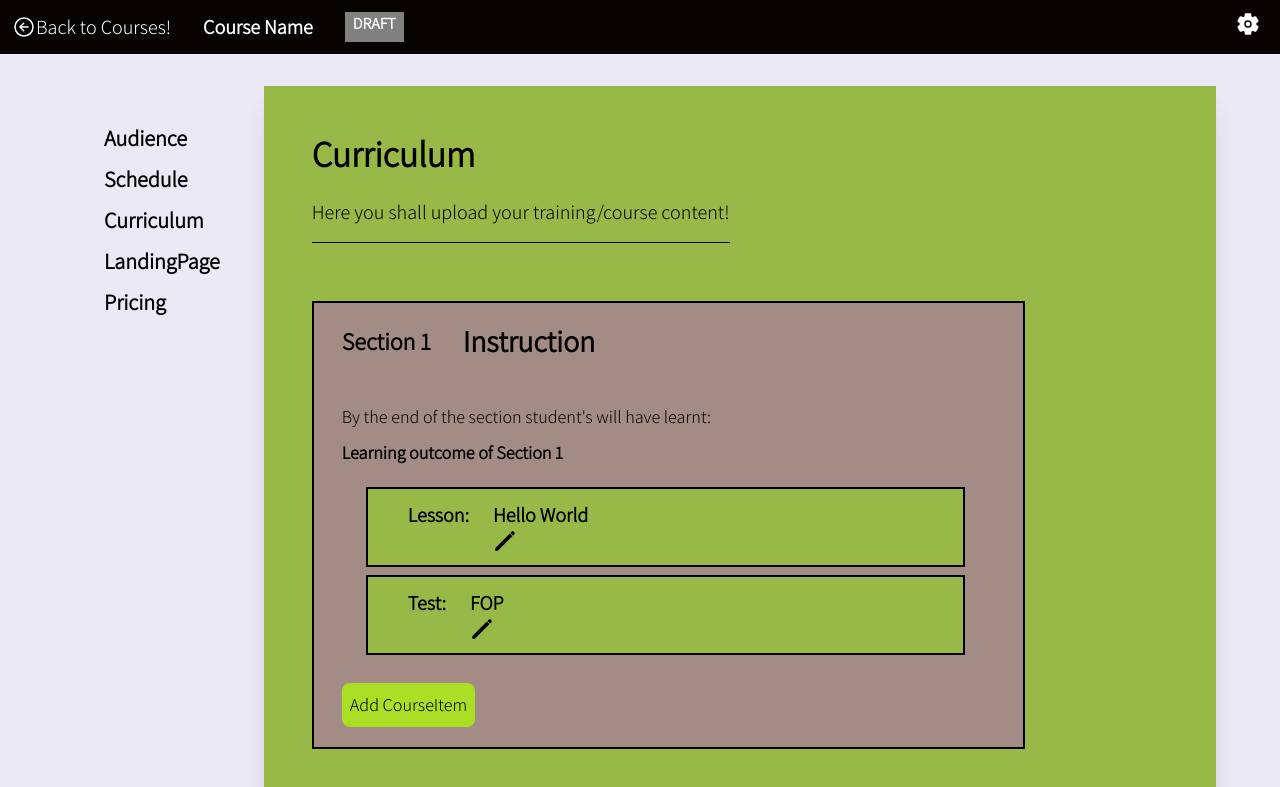
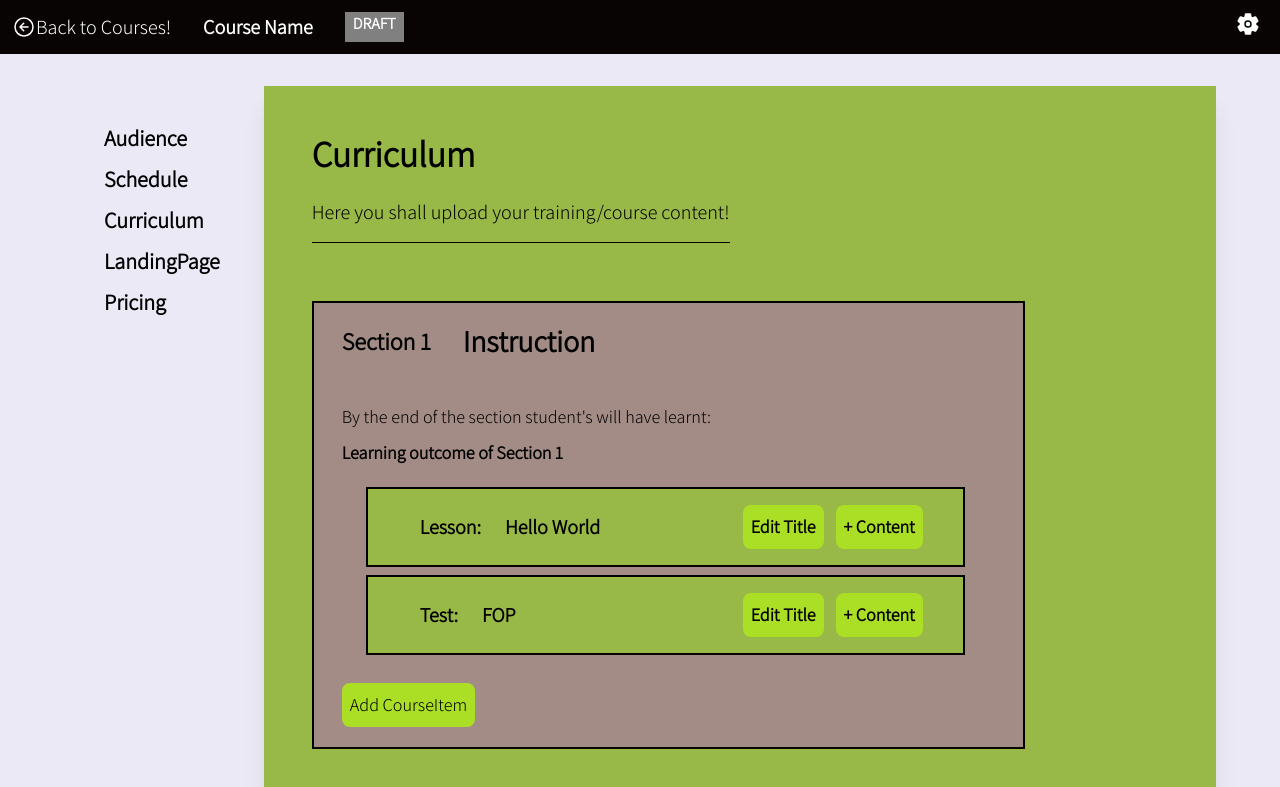
Before and after one commit to ApprenticeEngage/apprentice-mentor-interface, a React (Vite) app: page / in a window 1280 px wide. Shown: the top 787 px of the page. Built offline with nearby package versions, Linux system fonts and the light colour scheme.

Commit message:
added buttons

```diff
--- a/src/components/CourseEdit/Curriculum.tsx
+++ b/src/components/CourseEdit/Curriculum.tsx
@@ -56,19 +56,40 @@ const Curriculum = () => {
             {section.courseItems.map((courseItem, courseItemIndex) => (
               <div
                 key={courseItemIndex}
-                className="px-10 bg-primary border-b-dark border-[2px] w-11/12 ml-6 mb-2 flex flex-row items-start p-3"
+                className="px-10 bg-primary border-b-dark border-[2px] w-11/12 ml-6 mb-2 flex flex-row items-center justify-between p-3"
               >
-                <h2 className="text-xl font-bold mr-6">
-                  {courseItem instanceof Lesson ? `Lesson: ` : `Test: `}
-                </h2>
-                <div >
-                <h2 className="text-xl font-bold">{courseItem.title}</h2>
-                <IoPencilSharp size={24}/>
+                <div className="flex flex-row items-center p-3">
+                  <h2 className="text-xl font-bold mr-6">
+                    {courseItem instanceof Lesson ? `Lesson: ` : `Test: `}
+                  </h2>
+                  <h2 className="text-xl font-bold mr-3">{courseItem.title}</h2>
+                </div>
+
+                <div>
+                  <button
+                    className=" bg-accent p-2 rounded-lg text-text font-bold text-lg mr-3"
+                    onClick={()=>{}}
+                  >
+                    Edit Title
+                  </button>
+                  <button
+                    className=" bg-accent p-2 rounded-lg text-text font-bold text-lg"
+                    onClick={()=>{}}
+                  >
+                    + Content
+                  </button>
                 </div>
               </div>
             ))}
 
-            <Buttons onAddListClick={()=>{addChapter(sectionIndex)}} onAddTestsClick={()=>{addTest(sectionIndex)}} />
+            <Buttons
+              onAddListClick={() => {
+                addChapter(sectionIndex);
+              }}
+              onAddTestsClick={() => {
+                addTest(sectionIndex);
+              }}
+            />
           </div>
         ))}
       </div>
```
